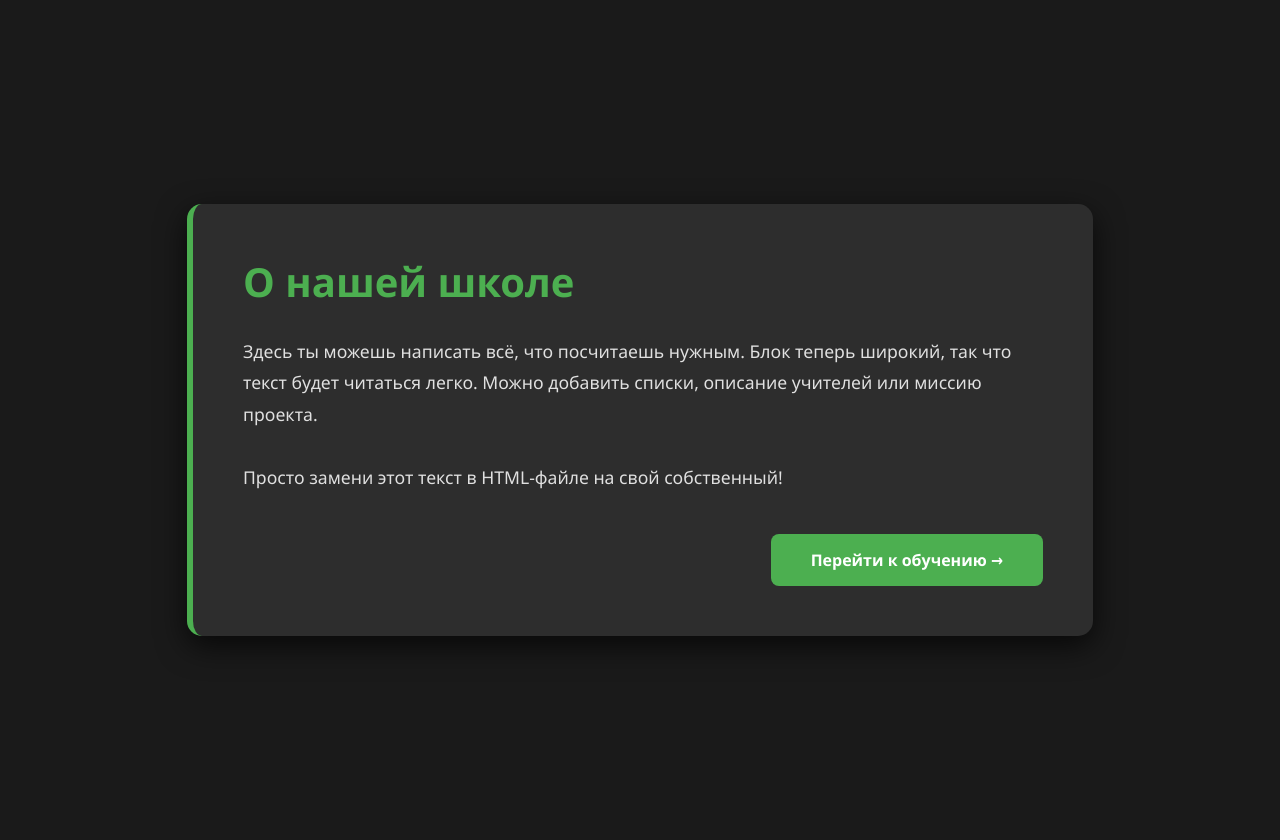
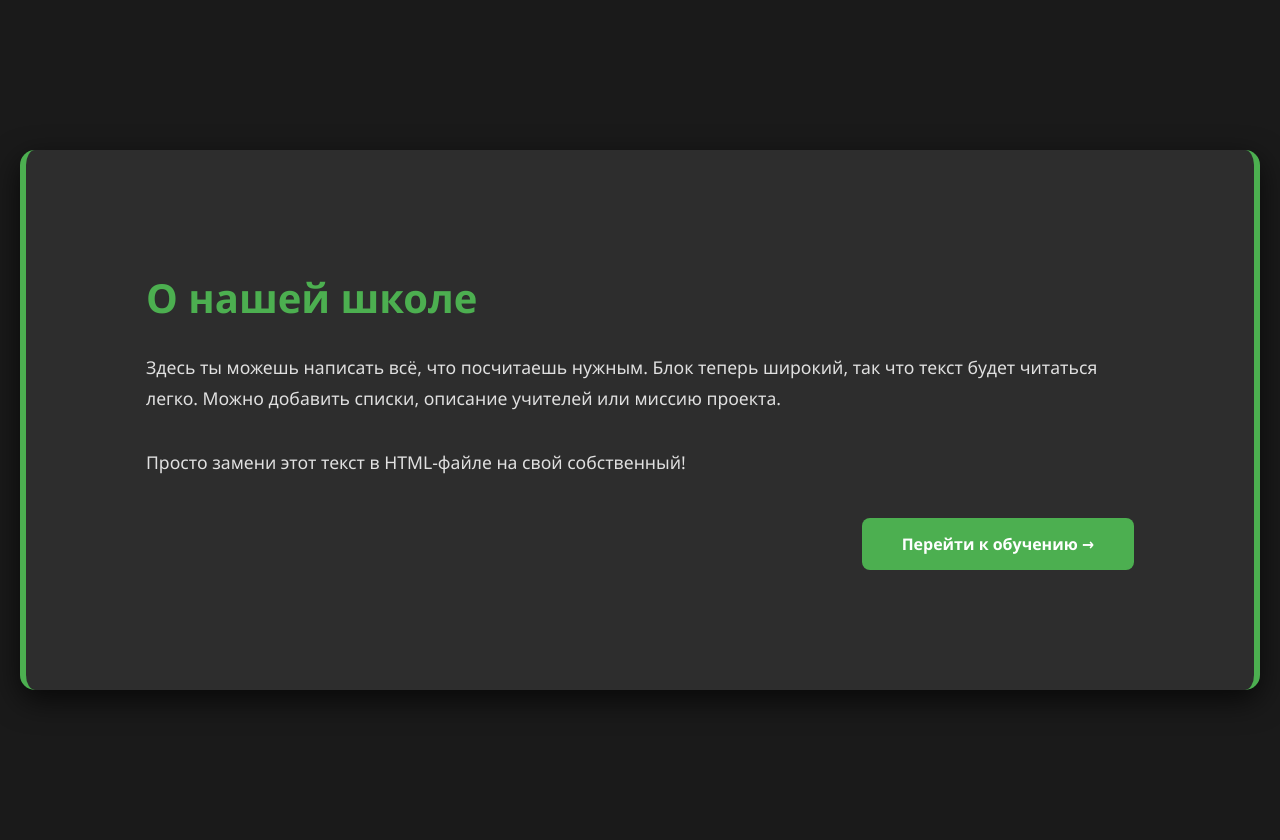
Before and after one commit to Xanlez/sl48, a FastAPI app: page / in a window 1280 px wide. Run offline with FastAPI, Linux system fonts and the light colour scheme.

Commit message:
test 0.04a

```diff
--- a/main.py
+++ b/main.py
@@ -22,3 +22,4 @@ async def read_recovery(request: Request):
 
 if __name__ == "__main__":
     import uvicorn
+    uvicorn.run(app, host="127.0.0.1", port=8000)
--- a/templates/about.html
+++ b/templates/about.html
@@ -18,15 +18,16 @@
         }
         .about-card {
             background-color: #2d2d2d;
-            padding: 50px;
+            padding: 120px;
             border-radius: 15px;
             box-shadow: 0 10px 30px rgba(0,0,0,0.7);
             /* Увеличили блок */
             width: 100%;
-            max-width: 800px;
+            max-width: 1000px;
             /* Выравнивание текста по левому краю */
             text-align: left;
             border-left: 6px solid #4CAF50; /* Перенес акцент на левый край */
+            border-right: 6px solid #4CAF50;
         }
         h1 {
             color: #4CAF50;
--- a/templates/auth.html
+++ b/templates/auth.html
@@ -23,6 +23,8 @@
             box-shadow: 0 4px 15px rgba(0,0,0,0.5);
             width: 300px;
             text-align: center;
+            border-left: 6px solid #4CAF50; /* Перенес акцент на левый край */
+            border-right: 6px solid #4CAF50;
         }
         input {
             width: 100%;
```
